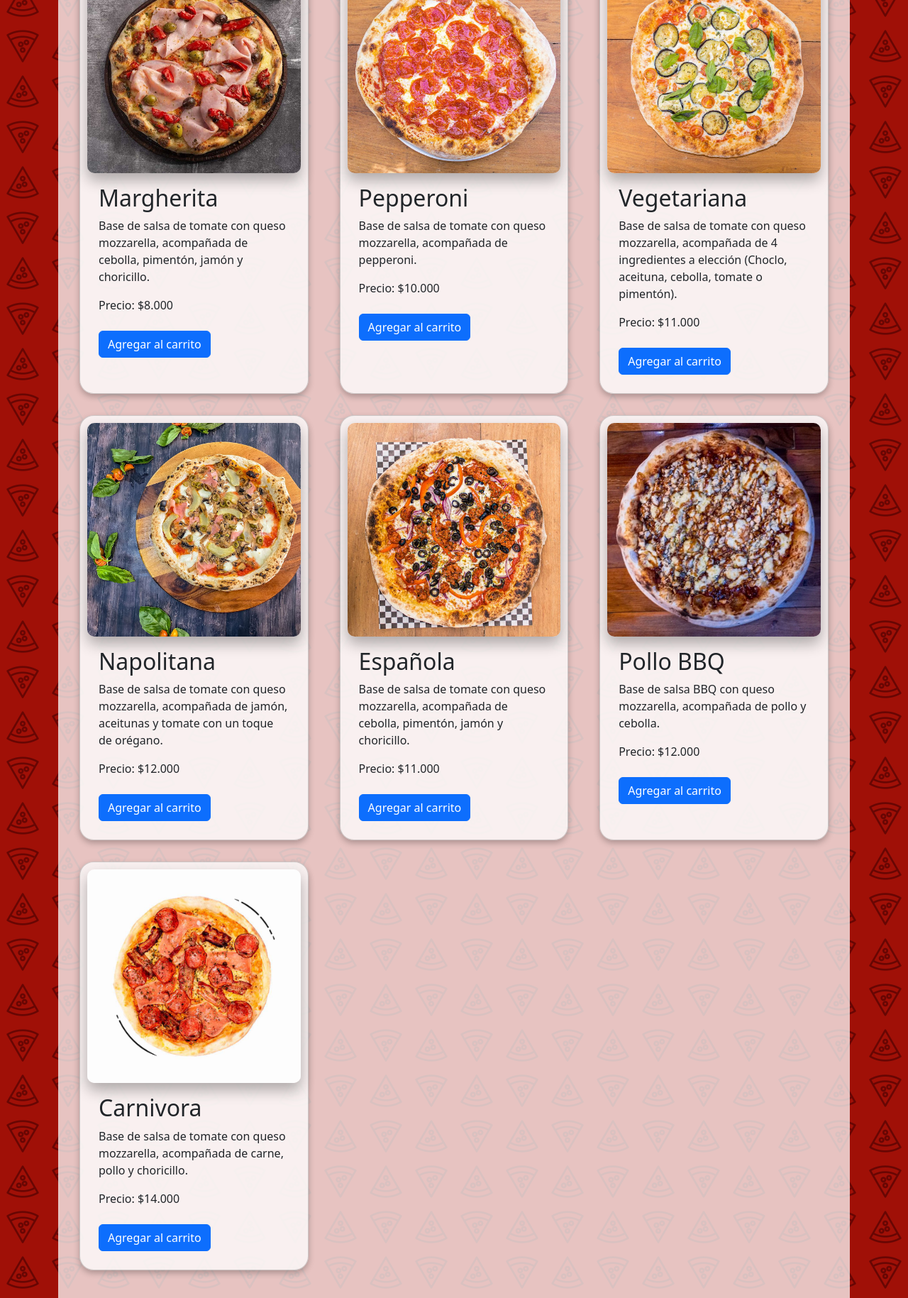
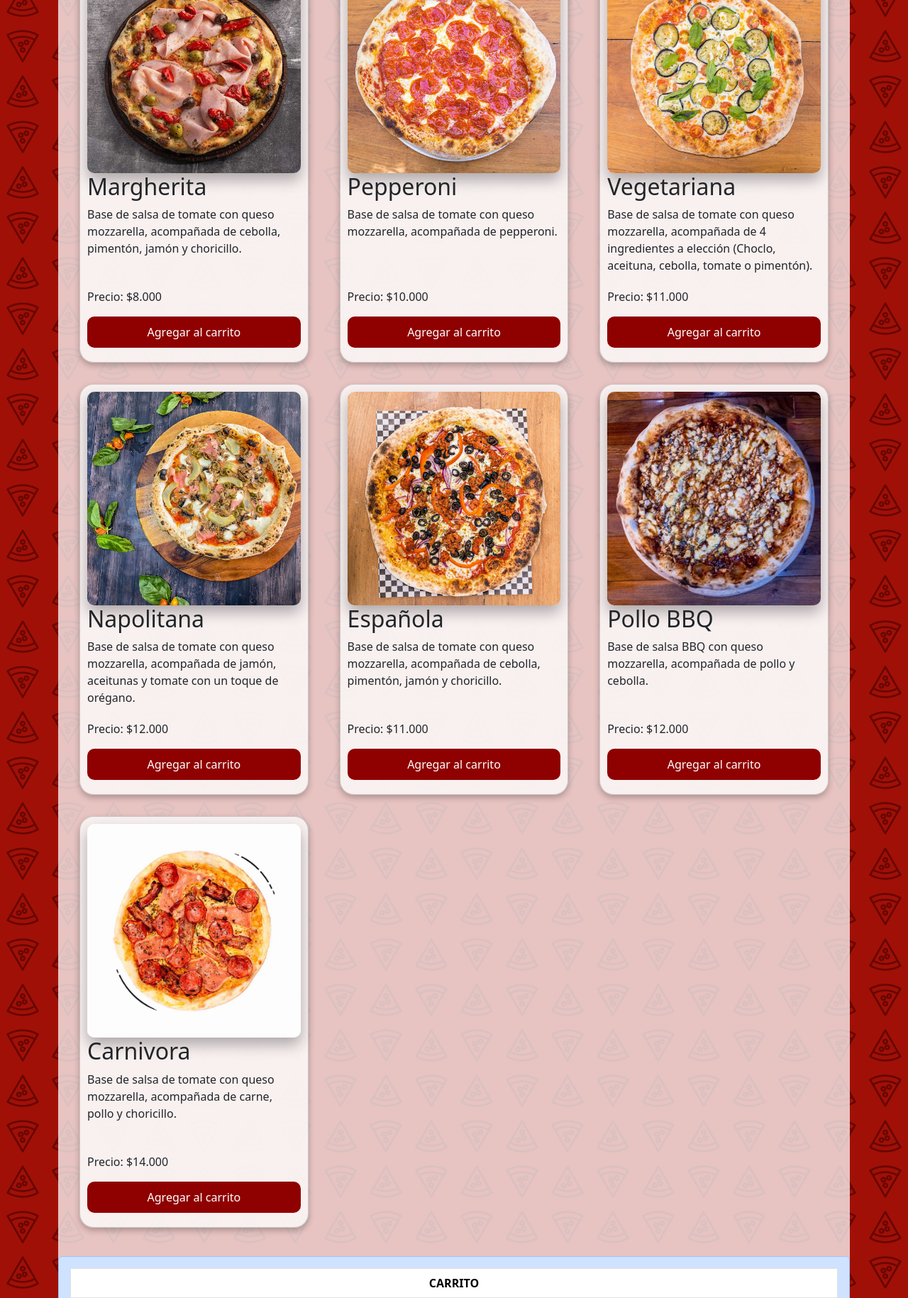
Before and after one commit to AxelRiffo/Proyecto_apt_ecommerce, a Django app: page / in a window 1280 px wide. Shown: the part 543-2372 px from the top of the page at 71% size. Run offline with Django 4.2, Linux system fonts and the light colour scheme; data comes from the database, SQL or seed files in the repository.

Commit message:
Arreglo disposicion botones

```diff
--- a/APT2/store/static/css/store.css
+++ b/APT2/store/static/css/store.css
@@ -26,7 +26,8 @@
   display: flex;
   flex-wrap: wrap;
   justify-content: space-between;
-    margin: 20px; /* Ajusta el margen según tus preferencias */
+  margin: 20px;
+  /* Ajusta el margen según tus preferencias */
 }
 
 .card {
@@ -37,50 +38,41 @@
   margin-bottom: 20px;
   border-radius: 20px;
   box-shadow: 0 4px 8px rgba(0, 0, 0, 0.25);
+  position: relative; /* Añadir posición relativa para contener el botón */
 }
 
-  .card img {
-    aspect-ratio: 1 1; /* Mantén una relación de aspecto de 1:1 */
-  }
-
-  .card .card-text {
-    min-height: 3em; /* Ajusta la altura máxima según tus preferencias */
-    overflow: hidden;
-    text-overflow: ellipsis;
-  }
-
-  .card-img-top {
+.card-img {
+  aspect-ratio: 1 1;
+  /* Mantén una relación de aspecto de 1:1 */
   max-width: 100%;
   height: auto;
   border-radius: 10px;
 }
 
-  .card-info {
-    margin-top: 10px;
+.card-text {
+  min-height: 100px;
 }
 
-  .card-info h2 {
-    font-size: 1.5em;
-    margin-bottom: 5px;
-  }
-
-  .card-info p {
-    font-size: 1em;
-    margin-bottom: 3px;
-  }
-
-  .precio {
-    margin-bottom: auto;
+#boton-precio {
+  display: block;
+  margin-bottom: 10px;
+  background-color: #8f0000; /* Color de fondo del botón */
+  color: white; /* Color del texto del botón */
+  padding: 10px 20px; /* Ajusta el relleno según tus preferencias */
+  border-radius: 10px; /* Bordes redondeados */
+  text-decoration: none; /* Sin subrayado en el botón */
+  border: none;
 }
 
 /* Estilo para pantallas pequeñas */
 @media (max-width: 767px) {
   .card {
-      width: 100%; /* Tarjetas ocupan el 100% del ancho en pantallas pequeñas */
+    width: 100%;
+    /* Tarjetas ocupan el 100% del ancho en pantallas pequeñas */
   }
 }
 
-  .perfil{
+.perfil {
   width: 100%;
   background-color: rgba(255, 255, 255, 0.75);
   margin: 10px;
@@ -122,6 +114,7 @@
   justify-content: center;
   /* Centrar horizontalmente */
 }
+
 .tipografiatitle1 {
   color: #fff;
   font-family: Inter;
--- a/APT2/store/templates/store.html
+++ b/APT2/store/templates/store.html
@@ -32,12 +32,12 @@
     <div class="product-cards">
       {% for producto in productos %}
           <div class="card">
-              <img src="{{ producto.imagen.url }}" alt="{{ producto.titulo }}" class="card-img-top">
-              <div class="card-body">
+              <img src="{{ producto.imagen.url }}" alt="{{ producto.titulo }}" class="card-img">
+              <div class="product-info">
                   <h2 class="card-title">{{ producto.titulo }}</h2>
                   <p class="card-text">{{ producto.descripcion }}</p>
-                  <p class="card-text precio">Precio: {{ producto.precio_formateado }}</p>
-                  <a href="{% url 'Add' producto.id %}" class="btn btn-primary">Agregar al carrito</a>
+                  <p class="card-precio">Precio: {{ producto.precio_formateado }}</p>
+                  <a href="{% url 'Add' producto.id %}" id='boton-precio' class="btn btn-primary">Agregar al carrito</a>
               </div>
           </div>
       {% endfor %}
```
Lines whose indentation alone changed are shown as unchanged.
